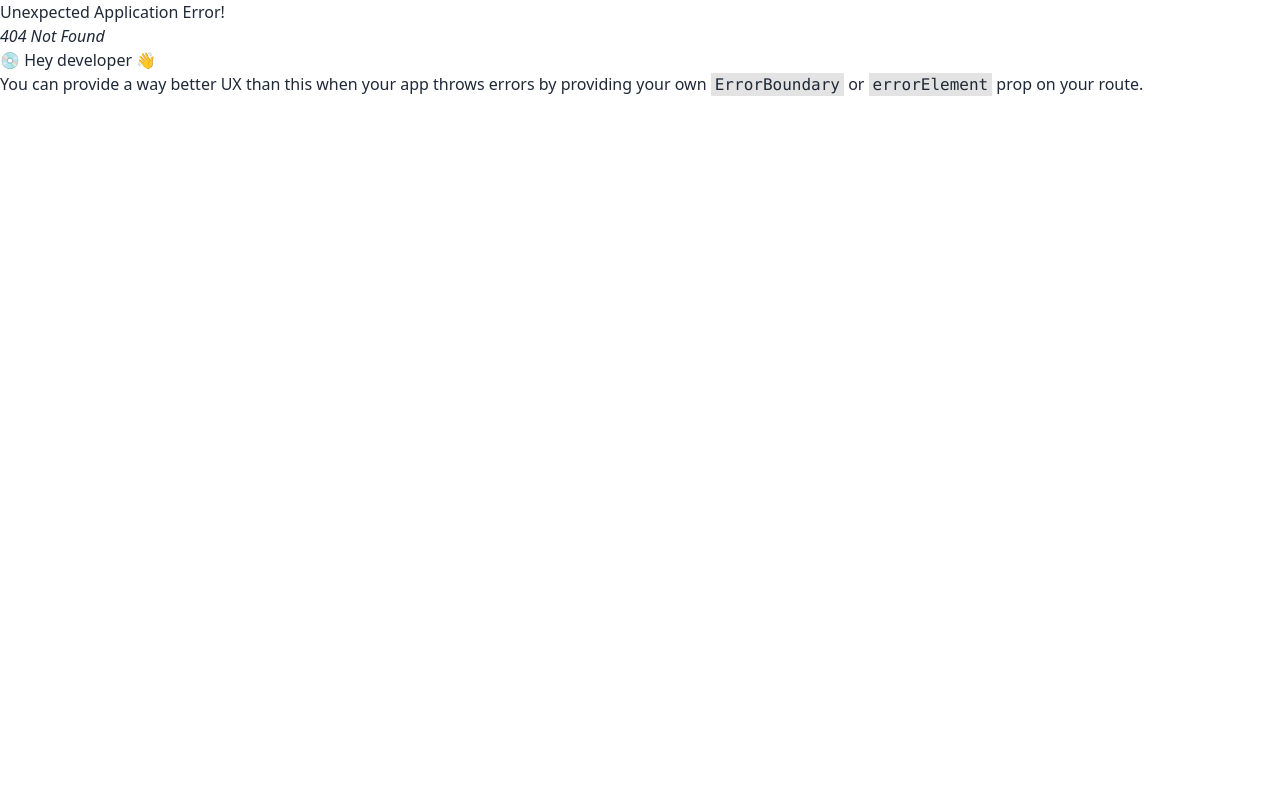
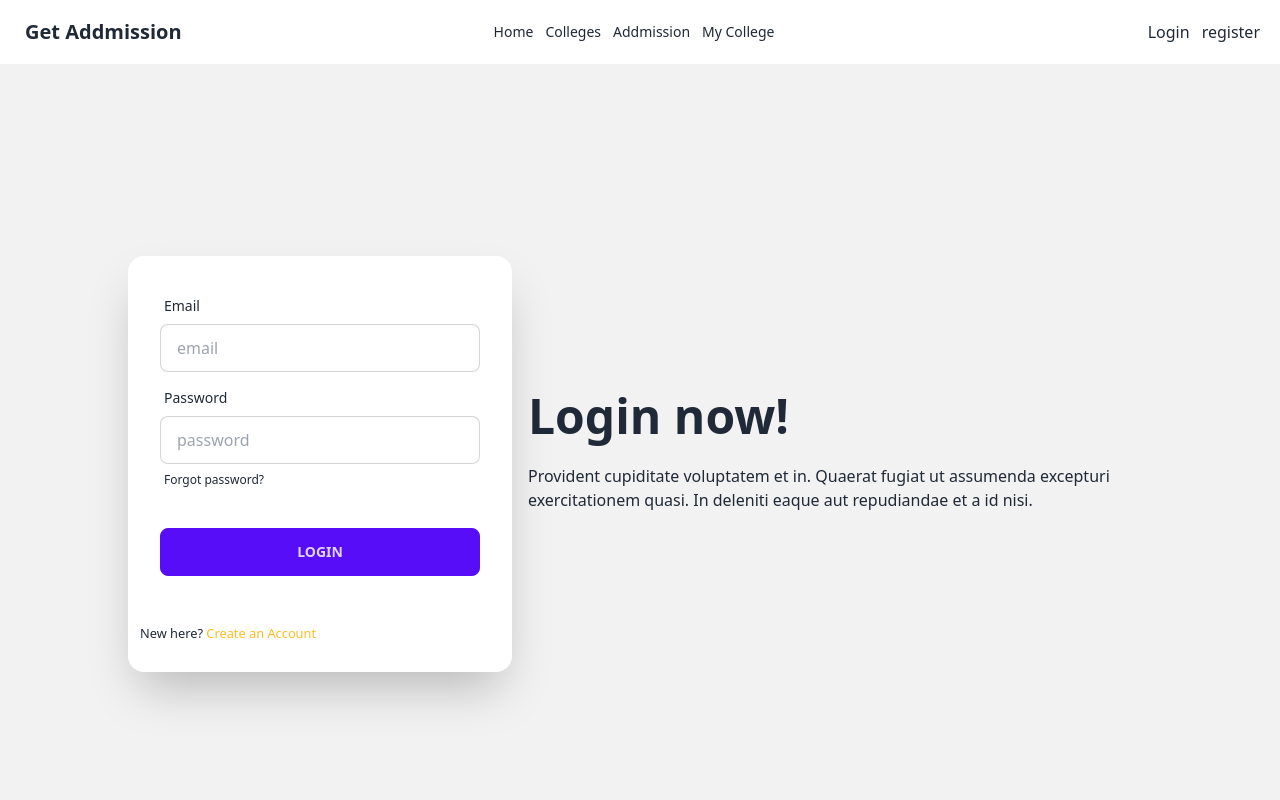
Before and after one commit to chayansrk64/get-addmission-client, a React (Vite) app: page /login in a window 1280 px wide. Before the commit this address had no page. Shown: the top 800 px of the page. Built offline with nearby package versions, Linux system fonts and the light colour scheme; no server answers.

Commit message:
login implemented

```diff
--- a/package.json
+++ b/package.json
@@ -10,6 +10,7 @@
     "preview": "vite preview"
   },
   "dependencies": {
+    "firebase": "^10.1.0",
     "localforage": "^1.10.0",
     "match-sorter": "^6.3.1",
     "react": "^18.2.0",
--- /dev/null
+++ b/src/firebase/firebase.config.js
@@ -0,0 +1,17 @@
+// Import the functions you need from the SDKs you need
+import { initializeApp } from "firebase/app";
+// TODO: Add SDKs for Firebase products that you want to use
+// https://firebase.google.com/docs/web/setup#available-libraries
+
+// Your web app's Firebase configuration
+const firebaseConfig = {
+  apiKey:  import.meta.env.VITE_apiKey,
+  authDomain:  import.meta.env.VITE_authDomain,
+  projectId:  import.meta.env.VITE_projectId,
+  storageBucket:  import.meta.env.VITE_storageBucket,
+  messagingSenderId:  import.meta.env.VITE_messagingSenderId,
+  appId:  import.meta.env.VITE_appId,
+};
+
+// Initialize Firebase
+export const app = initializeApp(firebaseConfig);
--- /dev/null
+++ b/src/pages/Login/Login.jsx
@@ -0,0 +1,70 @@
+import { useContext } from "react";
+import { Link } from "react-router-dom";
+import { AuthContext } from "../../providers/AuthProvider";
+
+
+const Login = () => {
+
+    const {signIn} = useContext(AuthContext);
+
+    const handleLogin = event => {
+        event.preventDefault();
+        const form = event.target;
+        const email = form.email.value;
+        const password = form.password.value;
+        console.log(email, password);
+
+        signIn(email, password)
+        .then(result => {
+            const user = result.user;
+            console.log(user);
+        })
+
+    }
+
+
+
+    return (
+        <div>
+        <div >
+    <div className="hero min-h-screen bg-base-200">
+<div className="hero-content flex-col lg:flex-row-reverse">
+<div className="text-center lg:text-left md:w-1/2">
+  <h1 className="text-5xl font-bold">Login now!</h1>
+  <p className="py-6">Provident cupiditate voluptatem et in. Quaerat fugiat ut assumenda excepturi exercitationem quasi. In deleniti eaque aut repudiandae et a id nisi.</p>
+</div>
+<div className="card flex-shrink-0   md:w-1/2 max-w-sm shadow-2xl bg-base-100">
+  <form onSubmit={handleLogin} className="card-body">
+    <div className="form-control">
+      <label className="label">
+        <span className="label-text">Email</span>
+      </label>
+      <input type="email" name="email" placeholder="email" className="input input-bordered" />
+    </div>
+    <div className="form-control">
+      <label className="label">
+        <span className="label-text">Password</span>
+      </label>
+      <input type="password" name="password" placeholder="password" className="input input-bordered" />
+      <label className="label">
+        <a href="#" className="label-text-alt link link-hover">Forgot password?</a>
+      </label>
+    </div>
+    <div className="form-control mt-6">
+      <input className="btn btn-primary" type="submit" value="Login" />
+    </div>
+  </form>
+     <p className='p-3'><small>New here? <Link to='/register' className='text-warning'>Create an Account</Link> </small></p>
+     <div className='text-center mb-4'>
+       {/* <SocialLogin></SocialLogin> */}
+     </div>
+</div>
+</div>
+</div>
+</div>
+
+    </div>
+    );
+};
+
+export default Login;
--- /dev/null
+++ b/src/pages/Register/Register.jsx
@@ -0,0 +1,10 @@
+
+const Register = () => {
+    return (
+        <div>
+            register
+        </div>
+    );
+};
+
+export default Register;
--- /dev/null
+++ b/src/providers/AuthProvider.jsx
@@ -0,0 +1,57 @@
+import { createContext, useEffect, useState } from "react";
+import { createUserWithEmailAndPassword, getAuth, onAuthStateChanged, signInWithEmailAndPassword, signOut } from "firebase/auth";
+import { app } from "../firebase/firebase.config";
+
+export const AuthContext = createContext(null);
+
+const auth = getAuth(app);
+
+const AuthProvider = ({children}) => {
+
+    const [loading, setLoading] = useState(true);
+    const [user, setUser] = useState(null)
+
+    const createUser = (email, password) => {
+        setLoading(true);
+        return createUserWithEmailAndPassword(auth, email, password);
+    }
+
+    const signIn = (email, password) => {
+        setLoading(true);
+        return signInWithEmailAndPassword(auth, email, password);
+    }
+
+    const logOut = () => {
+        setLoading(true);
+        return signOut(auth)
+    }
+
+
+
+    const authInfo = {
+        user,
+        loading,
+        createUser,
+        logOut,
+    }
+
+
+    useEffect(() => {
+        const unsubscribe = onAuthStateChanged(auth, currentUser => {
+            setUser(currentUser)
+            console.log('current user', currentUser);
+            setLoading(false);
+        })
+        return () => {
+            return unsubscribe();
+        }
+    }, [])
+
+    return (
+        <AuthContext.Provider value={authInfo}>
+            {children}
+        </AuthContext.Provider>
+    );
+};
+
+export default AuthProvider;
--- a/src/shared/Header/Header.jsx
+++ b/src/shared/Header/Header.jsx
@@ -1,11 +1,17 @@
 import { Link } from 'react-router-dom';
 import './Header.css'
+import { useContext } from 'react';
+import { AuthContext } from '../../providers/AuthProvider';
 const Header = () => {
+
+  //  const {user} = useContext(AuthContext)
+
     const links = <>
         <Link to="/"><a className='me-3'>Home</a></Link>
         <Link to="/allcollege"><a className='me-3'>Colleges</a></Link>
         <Link to="/addmission"><a className='me-3'>Addmission</a></Link>
         <Link to="/mycollege"><a className='me-3'>My College</a></Link>
+
 
 
     </>
@@ -28,8 +34,11 @@ const Header = () => {
       {links}
     </ul>
   </div>
+  {/* login and register */}
   <div className="navbar-end">
-    <a className="btn">Login</a>
+
+        <Link to="/login"><a className='me-3'>Login</a></Link>
+        <Link to="/register"><a className='me-3'>register</a></Link>
   </div>
 </div>
     );
```
Also changed, not shown: src/main.jsx (+6 -3 lines), src/routes/Router.jsx (+10 -0 lines), 1 other file (tests, documents, lock files or other folders).
